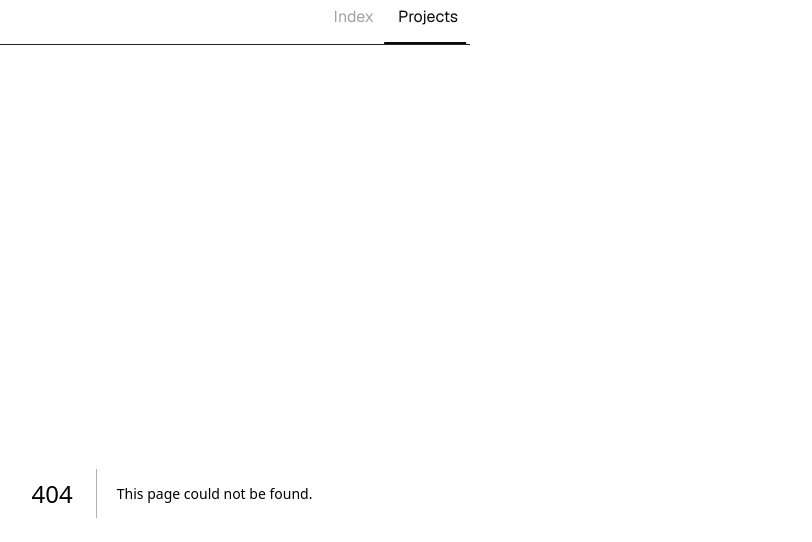
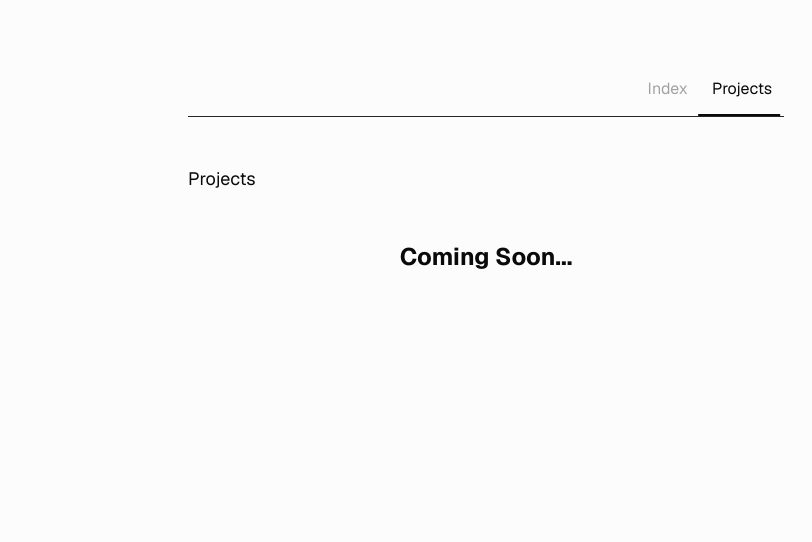
Before and after one commit to cdemzy/portfolio, a Next.js app: page /projects in a window 1280 px wide. Before the commit this address had no page. Shown: the top 542 px of the page, without its empty margins (154-966 px from the left). Built offline with nearby package versions, Linux system fonts and the light colour scheme.

Commit message:
feat: create Projects page with placeholder content for future updates

```diff
--- /dev/null
+++ b/app/projects/page.tsx
@@ -0,0 +1,10 @@
+"use client";
+
+export default function page() {
+    return (
+        <main className="flex flex-col gap-12">
+            <h1>Projects</h1>
+            <p className="text-2xl text-center font-bold">Coming Soon...</p>
+        </main>
+    )
+}
```
